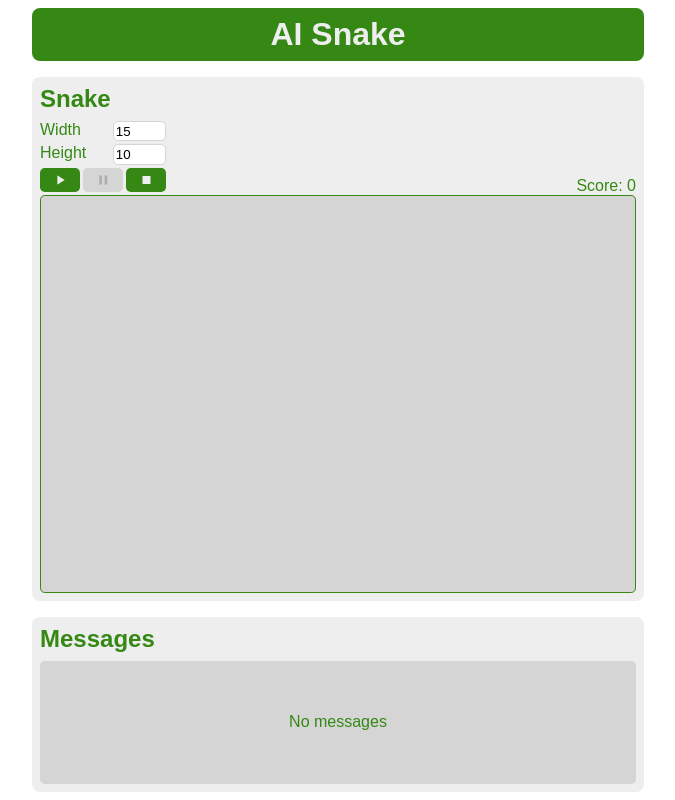
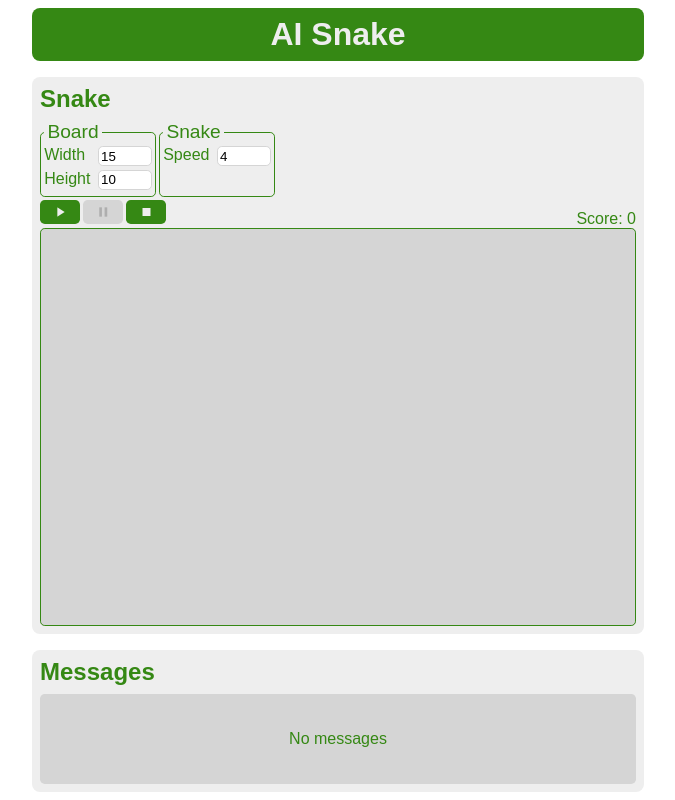
Before and after one commit to KamilRosinski/snake, an Angular app in the folder snake-client/src/main/webapp/: page / in a window 1280 px wide. Shown: the whole page, without its empty margins (302-977 px from the left). Built offline with nearby package versions, Linux system fonts and the light colour scheme.

Commit message:
Speed control added

```diff
--- a/snake-client/src/main/webapp/src/app/snake/snake.component.html
+++ b/snake-client/src/main/webapp/src/app/snake/snake.component.html
@@ -3,14 +3,30 @@
     <div id="game-controls">
         <div>
             <form #snakeControlForm="ngForm">
-                <div>
-                    <label for="width">Width</label>
-                    <input type="number" id="width" name="numberOfColumns" pattern="^[1-9][0-9]*$" [(ngModel)]="boardDimensions.numberOfColumns" [disabled]="!isNew()" (ngModelChange)="resize(snakeControlForm)" required>
-                </div>
-                <div>
-                    <label for="height">Height</label>
-                    <input type="number" id="height" name="numberOfRows" pattern="^[1-9][0-9]*$" [(ngModel)]="boardDimensions.numberOfRows" [disabled]="!isNew()" (ngModelChange)="resize(snakeControlForm)" required>
-                </div>
+                <fieldset>
+                    <legend>Board</legend>
+                    <div class="form-line">
+                        <label for="width">Width</label>
+                        <input id="width" class="input-number" name="numberOfColumns"
+                               type="number" pattern="^[1-9][0-9]*$" required
+                               [ngModel]="boardDimensions.numberOfColumns" [disabled]="!isNew()" (ngModelChange)="resize(snakeControlForm)">
+                    </div>
+                    <div class="form-line">
+                        <label for="height">Height</label>
+                        <input id="height" class="input-number" name="numberOfRows"
+                               type="number" pattern="^[1-9][0-9]*$" required
+                               [ngModel]="boardDimensions.numberOfRows" [disabled]="!isNew()" (ngModelChange)="resize(snakeControlForm)">
+                    </div>
+                </fieldset>
+                <fieldset>
+                    <legend>Snake</legend>
+                    <div class="form-line">
+                        <label for="speed">Speed</label>
+                        <input id="speed" class="input-number" name="speed"
+                               type="number" pattern="^[1-9][0-9]*$" required
+                               [(ngModel)]="snakeSpeed" [disabled]="!isNew()">
+                    </div>
+                </fieldset>
             </form>
             <div class="btns">
                 <button class="btn" type="button" (click)="play()" [disabled]="!(isPaused() || (isNew() && snakeControlForm.valid))"><i class="material-icons">play_arrow</i></button>
--- a/snake-client/src/main/webapp/src/app/snake/snake.component.scss
+++ b/snake-client/src/main/webapp/src/app/snake/snake.component.scss
@@ -6,11 +6,30 @@
   align-items: flex-end;
 
   form{
+    display: flex;
+
+    fieldset {
+      border-radius: 0.3rem;
+      border: 1px solid $main-green;
+      margin: 0 0.2rem 0.2rem 0;
+      padding: 0.2rem;
+
+      &:last-child {
+        margin-right: 0;
+      }
+    }
+
+    legend {
+      font-size: 1.2rem;
+      padding: 0 0.2rem;
+    }
+
     label {
       padding-right: 0.5rem;
     }
 
-    input {
+    .input {
+      &-number {
         border: 1px solid $dark-grey;
         padding: 0.1rem;
         border-radius: 0.3rem;
@@ -23,11 +42,18 @@
           cursor: not-allowed;
         }
       }
+    }
 
-    div {
+    .form-line {
       margin-bottom: 0.2rem;
       display: flex;
       justify-content: space-between;
+    }
+
+    #speed-preview {
+      display: flex;
+      justify-content: flex-end;
+      width: 1.5rem;
     }
 
     .ng-invalid {
--- a/snake-client/src/main/webapp/src/app/snake/snake.component.ts
+++ b/snake-client/src/main/webapp/src/app/snake/snake.component.ts
@@ -32,13 +32,14 @@ export class SnakeComponent implements OnInit {
 
     private _snake: SnakeLogic = null;
     private _gameState: GameState = GameState.NEW;
-    private _interval: Observable<number> = interval(500);
+    private _interval: Observable<number>;
     private _intervalSubscription: Subscription;
     private _score: number = 0;
     private _boardDimensions: Dimensions = {
         numberOfRows: 10,
         numberOfColumns: 15
     };
+    snakeSpeed: number = 4;
 
     constructor(private readonly _messagingService: MessagingService) {
     }
@@ -51,6 +52,7 @@ export class SnakeComponent implements OnInit {
         if (!this._snake) {
             this._snake = new SnakeLogic(this.boardDimensions);
         }
+        this._interval = interval(1000 / this.snakeSpeed);
         this._intervalSubscription = this._interval.subscribe(value => this.move());
         this._messagingService.sendMessage('Game started.');
     }
--- a/snake-client/src/main/webapp/src/styles.scss
+++ b/snake-client/src/main/webapp/src/styles.scss
@@ -108,5 +108,4 @@ section {
     }
   }
 
-
 }
```
Lines whose indentation alone changed are shown as unchanged.
